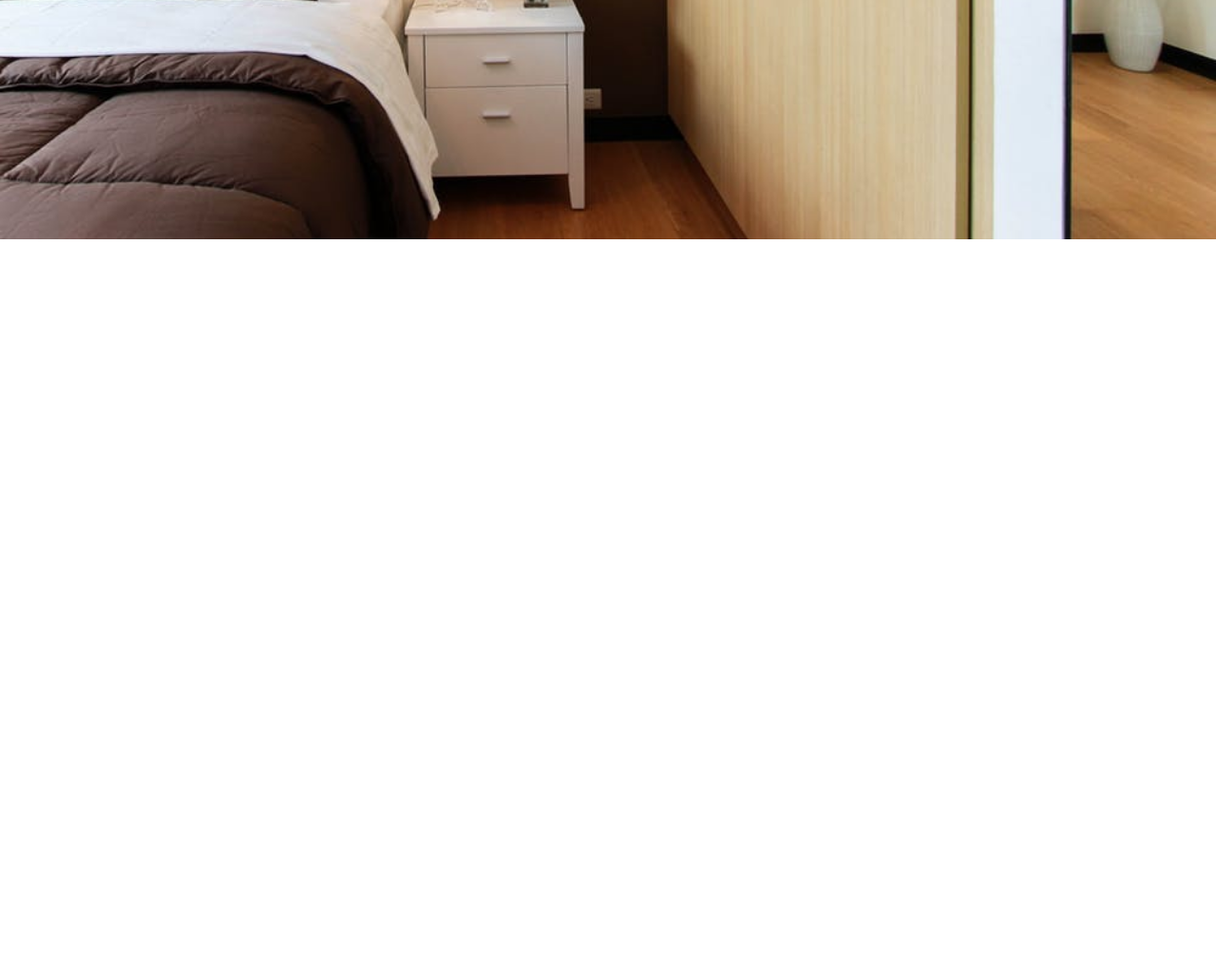
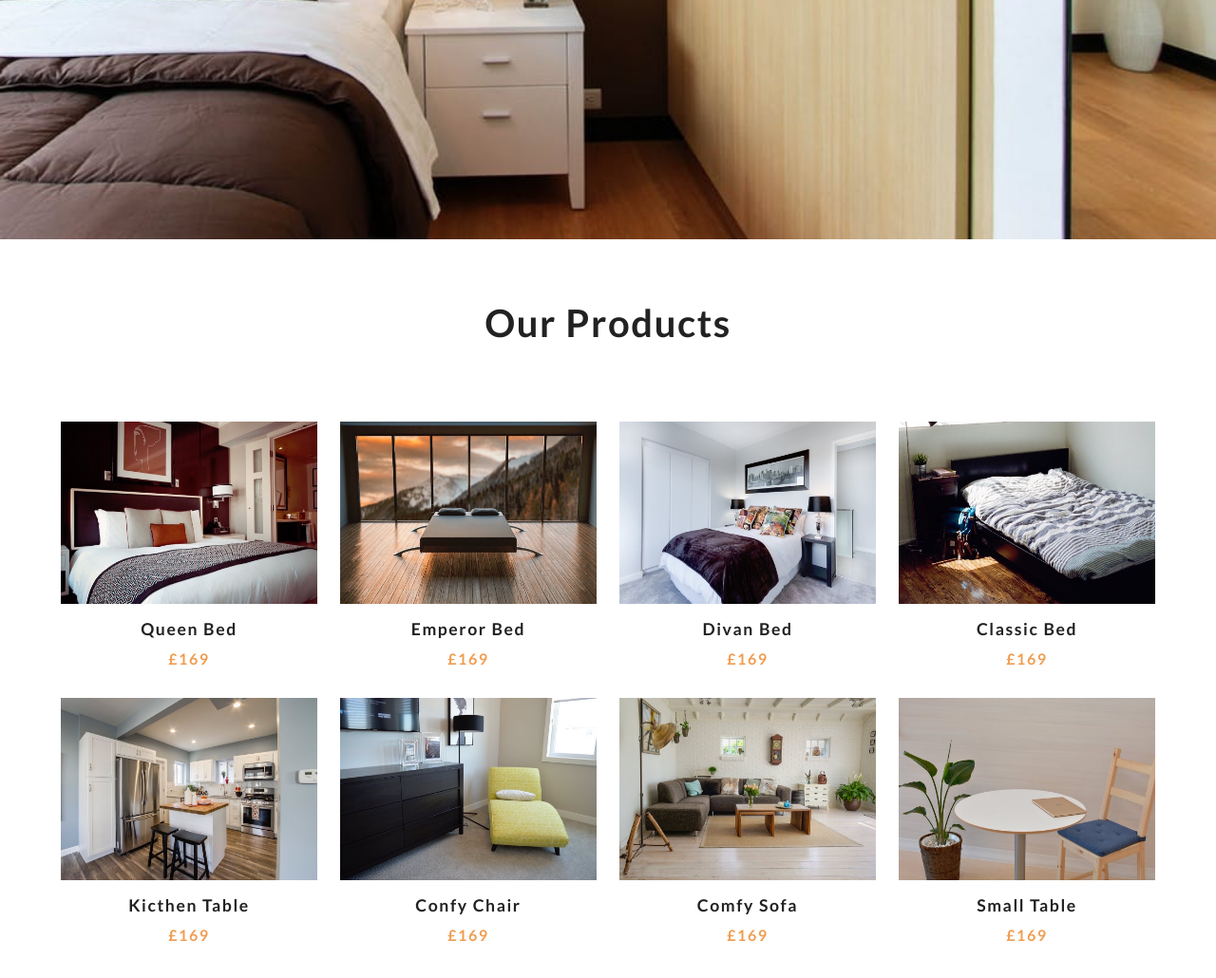
Before and after one commit to RodicaNegura/e-commerce-shopping-cart, a plain HTML site: page index.html in a window 1280 px wide. Shown: the part 548-1578 px from the top of the page at 95% size. Before the commit the page ends 800 px from the top, so only its background shows below. Drawn offline with Linux system fonts and the light colour scheme.

Commit message:
products section

```diff
--- a/css/style.css
+++ b/css/style.css
@@ -99,3 +99,83 @@ body {
   background: transparent;
   color: var(--primaryColor);
 }
+
+.products {
+  padding: 4rem 0;
+}
+
+.section-title h2 {
+  text-align: center;
+  font-size: 2.5rem;
+  margin-bottom: 5rem;
+  text-transform: capitalize;
+  letter-spacing: var(--mainSpacing);
+}
+
+.products-center {
+  width: 90vw;
+  margin: 0 auto;
+  max-width: 1170px;
+  display: grid;
+  grid-template-columns: repeat(auto-fit, minmax(260px, 1fr));
+  grid-column-gap: 1.5rem;
+  grid-row-gap: 2rem;
+}
+
+.img-container {
+  position: relative;
+  overflow: hidden;
+}
+
+.bag-btn {
+  position: absolute;
+  top: 70%;
+  right: 0;
+  background: var(--primaryColor);
+  border: none;
+  text-transform: uppercase;
+  padding: 0.5rem 0.75rem;
+  letter-spacing: var(--mainSpacing);
+  font-weight: bold;
+  transition: var(--mainTransition);
+  transform: translateX(101%);
+  cursor: pointer;
+}
+
+.bag-btn:hover {
+  color: var(--mainWhite);
+}
+
+.fa-shopping-cart {
+  margin-right: 0.5rem;
+}
+
+.img-container:hover .bag-btn {
+  transform: translateX(0);
+}
+
+.product-img {
+  display: block;
+  width: 100%;
+  min-height: 12rem;
+  transition: var(--mainTransition);
+}
+
+.img-container:hover .product-img {
+  opacity: 0.5;
+}
+
+.product h3 {
+  text-transform: capitalize;
+  font-size: 1.1rem;
+  margin-top: 1rem;
+  letter-spacing: var(--mainSpacing);
+  text-align: center;
+}
+
+.product h4 {
+  margin-top: 0.7rem;
+  letter-spacing: var(--mainSpacing);
+  color: var(--primaryColor);
+  text-align: center;
+}
--- a/index.html
+++ b/index.html
@@ -31,6 +31,102 @@
       </div>
     </header>
 
+    <section class="products">
+      <div class="section-title">
+        <h2>our products</h2>
+      </div>
+      <div class="products-center">
+        <article class="product">
+          <div class="img-container">
+            <img src="/img/product-1.jpeg" alt="product" class="product-img">
+            <button class="bag-btn" data-id="1">
+              <i class="fas fa-shopping-cart"></i>
+              add to bag
+            </button>
+          </div>
+          <h3>queen bed</h3>
+          <h4>£169</h4>
+        </article>
+        <article class="product">
+          <div class="img-container">
+            <img src="/img/product-2.jpeg" alt="product" class="product-img">
+            <button class="bag-btn" data-id="1">
+              <i class="fas fa-shopping-cart"></i>
+              add to bag
+            </button>
+          </div>
+          <h3>emperor bed</h3>
+          <h4>£169</h4>
+        </article>
+        <article class="product">
+          <div class="img-container">
+            <img src="/img/product-3.jpeg" alt="product" class="product-img">
+            <button class="bag-btn" data-id="1">
+              <i class="fas fa-shopping-cart"></i>
+              add to bag
+            </button>
+          </div>
+          <h3>divan bed</h3>
+          <h4>£169</h4>
+        </article>
+        <article class="product">
+          <div class="img-container">
+            <img src="/img/product-4.jpeg" alt="product" class="product-img">
+            <button class="bag-btn" data-id="1">
+              <i class="fas fa-shopping-cart"></i>
+              add to bag
+            </button>
+          </div>
+          <h3>classic bed</h3>
+          <h4>£169</h4>
+        </article>
+        <article class="product">
+          <div class="img-container">
+            <img src="/img/product-5.jpeg" alt="product" class="product-img">
+            <button class="bag-btn" data-id="1">
+              <i class="fas fa-shopping-cart"></i>
+              add to bag
+            </button>
+          </div>
+          <h3>kicthen table</h3>
+          <h4>£169</h4>
+        </article>
+        <article class="product">
+          <div class="img-container">
+            <img src="/img/product-6.jpeg" alt="product" class="product-img">
+            <button class="bag-btn" data-id="1">
+              <i class="fas fa-shopping-cart"></i>
+              add to bag
+            </button>
+          </div>
+          <h3>confy chair</h3>
+          <h4>£169</h4>
+        </article>
+        <article class="product">
+          <div class="img-container">
+            <img src="/img/product-7.jpeg" alt="product" class="product-img">
+            <button class="bag-btn" data-id="1">
+              <i class="fas fa-shopping-cart"></i>
+              add to bag
+            </button>
+          </div>
+          <h3>comfy sofa</h3>
+          <h4>£169</h4>
+        </article>
+        <article class="product">
+          <div class="img-container">
+            <img src="/img/product-8.jpeg" alt="product" class="product-img">
+            <button class="bag-btn" data-id="1">
+              <i class="fas fa-shopping-cart"></i>
+              add to bag
+            </button>
+          </div>
+          <h3>small table</h3>
+          <h4>£169</h4>
+        </article>
+      </div>
+    </section>
+
    <script src="/js/script.js"></script>
   </body>
 </html>
```
